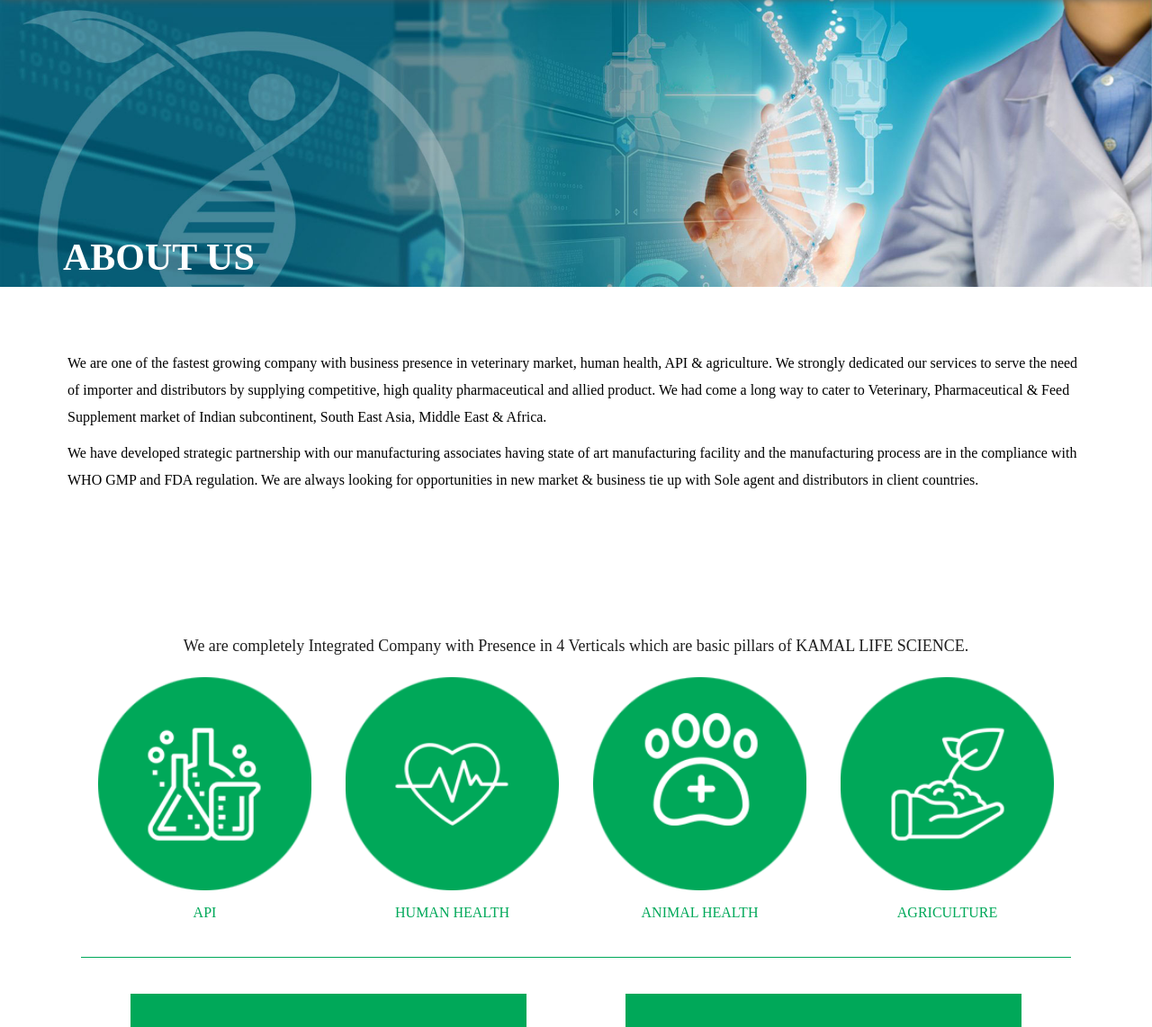
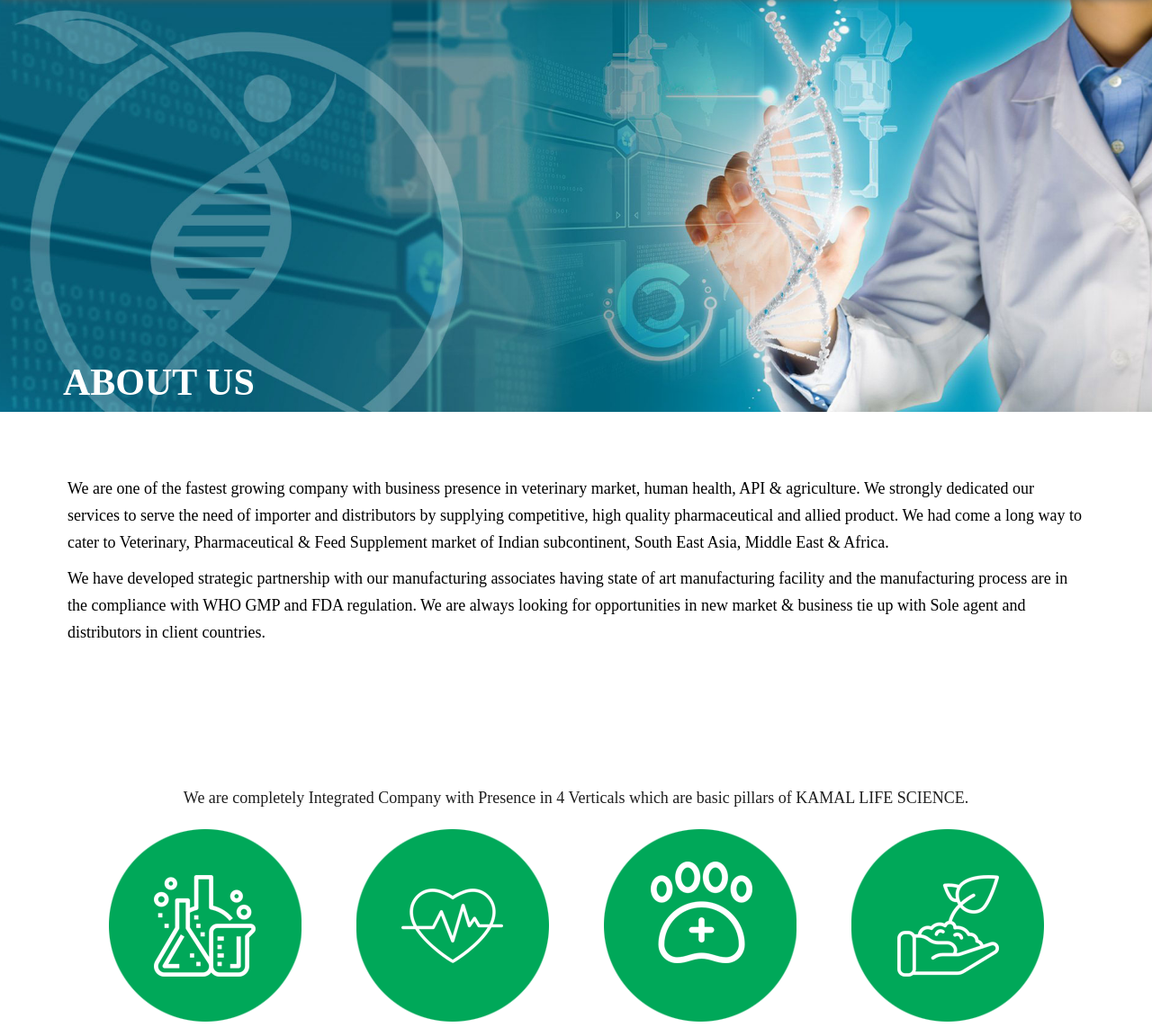
Before and after one commit to KrunalW/kamal-life, a plain HTML site: page about.html in a window 1280 px wide. Shown: the part 114-1256 px from the top of the page at 90% size. Drawn offline with nearby package versions, Linux system fonts and the light colour scheme; a web font is replaced by a local one.

Commit message:
added files

```diff
--- a/css/style.css
+++ b/css/style.css
@@ -149,9 +149,9 @@
 =====================================================*/
 
 .whiteFlex-left{position: relative;}
-.whiteFlex-left::before{position: absolute; content: "";width: 100%; top:0; bottom: 0; background: linear-gradient(to right, rgb(255, 255, 255) , rgba(255, 255, 255, 0.94) ,rgba(255, 255, 255, 0));}
+.whiteFlex-left::before{position: absolute; content: ""; width: 100%; top:0; bottom: 0; background: linear-gradient(to right, rgb(255, 255, 255) , rgba(255, 255, 255, 0.94) ,rgba(255, 255, 255, 0));}
 .whiteFlex-right{position: relative;}
-.whiteFlex-right::before{position: absolute; content: "";width: 100%; top:0; bottom: 0; background: linear-gradient(to left, rgb(255, 255, 255) , rgba(255, 255, 255, 0.94) ,rgba(255, 255, 255, 0));}
+.whiteFlex-right::before{position: absolute; content: ""; width: 100%; top:0; bottom: 0; background: linear-gradient(to left, rgb(255, 255, 255) , rgba(255, 255, 255, 0.94) ,rgba(255, 255, 255, 0));}
 
 .parallax{/* Set a specific height */
     /* min-height: 630px; */
@@ -190,14 +190,14 @@
     right: 0;
     margin: auto;} */
   .contactUs  .contentBox h2{color: #FFFFFF;}
-.contentBox p{font-size: 16px; line-height: 30px; color:#000;}
+.contentBox p{font-size: 18px; line-height: 30px; color:#000;}
 .contentBox ol{width: 70%; margin: 0 auto; text-align: left; font-size: 16px;}
 .contentBox ol li{padding-bottom: 10px;}
 .contentBox.black-font{color: #202020;}
 
 .contentBox h4{margin-bottom: 20px;}
 .contentBox .thumbnail{border:none;}
-.contentBox .thumbnail p{color: #00a859; text-transform: uppercase; margin-top: 10px;}
+.contentBox .thumbnail p{color: #00a859; text-transform: uppercase; margin-top: 10px;font-size: 24px;}
 
 
 
@@ -302,7 +302,7 @@
 About
 =====================================================*/
 .marginBottom-innerBox{margin-bottom: 100px;}
-.innerImgBox{background-position: top;background-repeat: no-repeat; background-size: cover; min-height: 321px; position: relative;}
+.innerImgBox{background-position: top;background-repeat: no-repeat; background-size: cover; min-height:460px; position: relative;}
 
 .innerImgBox h1{position: absolute; bottom:0 ;}
 .about{background-image: url(../images/about-us.jpg);}
@@ -333,12 +333,13 @@
 }
 .boxTranspary{background: rgb(0, 168, 89); padding: 40px; margin: 40px;}
 .boxTranspary h3{margin-top: 0; color: #FFF;}
-.boxTranspary h6{color: #FFF; text-transform: uppercase;}
+.boxTranspary h6{color: #FFF; text-transform: uppercase;line-height: 25px;font-size: 14px;}
 .border-topGreen{border-top: 1px solid #00a859;}
 
+.thumbnail>img{width: auto;}
 
 @media screen and (min-width: 768px){
-    .innerImgBox{min-height: 321px;}
+    .innerImgBox{min-height: 460px;}
     .about02 .list-group{width: 50%; margin: auto;}
     }
 @media screen and (min-width: 1920px){
@@ -358,22 +359,7 @@
 footer{background: #121212; color: #FFF; padding-top: 15px; padding-bottom: 15px}
 footer p{margin: 0;}
 footer .social{position: absolute;right: 0; top: -35px;}
-footer .social a{border-radius: 50%;
-    color: #FFF;
-    font-size: 22px;
-    display: inline-block;
-    width: 40px;
-    height: 40px;
-    text-align: center;
-    padding: 5px;
-    background: #eb2f5b;margin-left: 15px; position: relative;}
-    footer .social a:after{border: 1px solid;
-        content: "";
-        position: absolute;
-        width: 50px;
-        height: 50px;
-        border-radius: 50%;
-        top: -5px;
-        left: -5px;}
+footer .social a{border-radius: 50%; color: #FFF; font-size: 22px; display: inline-block; width: 40px; height: 40px; text-align: center; padding: 5px; background: #eb2f5b;margin-left: 15px; position: relative;}
+footer .social a:after{border: 1px solid; content: ""; position: absolute; width: 50px; height: 50px; border-radius: 50%; top: -5px; left: -5px;}
 .fa-facebook-square:hover{color: #4867aa;}
 .fa-linkedin:hover{color:#0077b5}
```
Also changed, not shown: index.html (+1 -1 lines).
